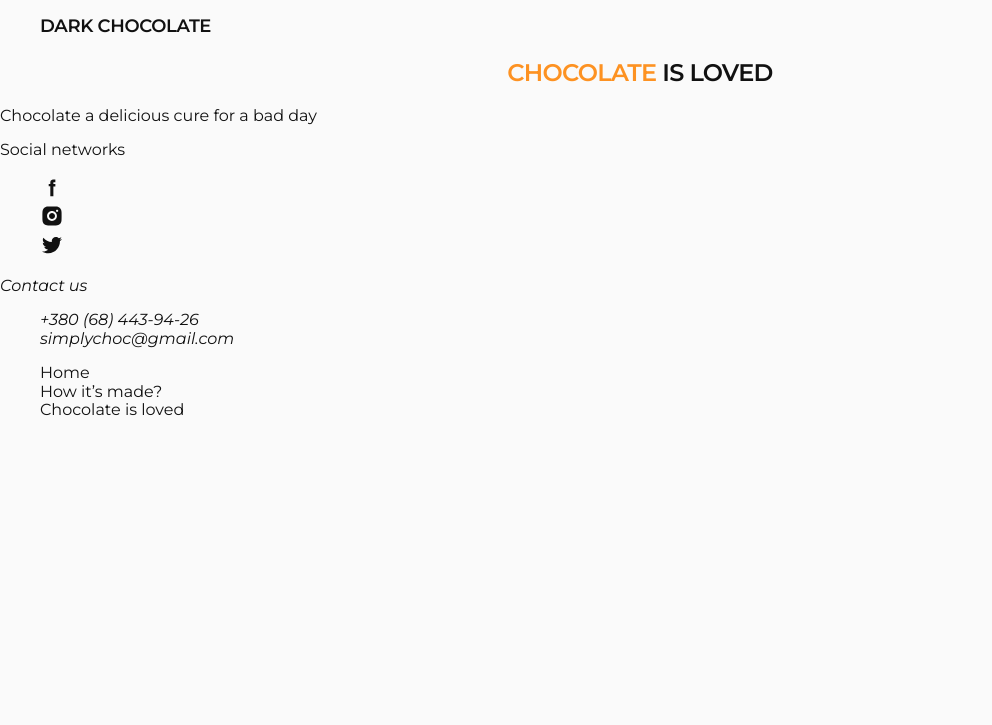
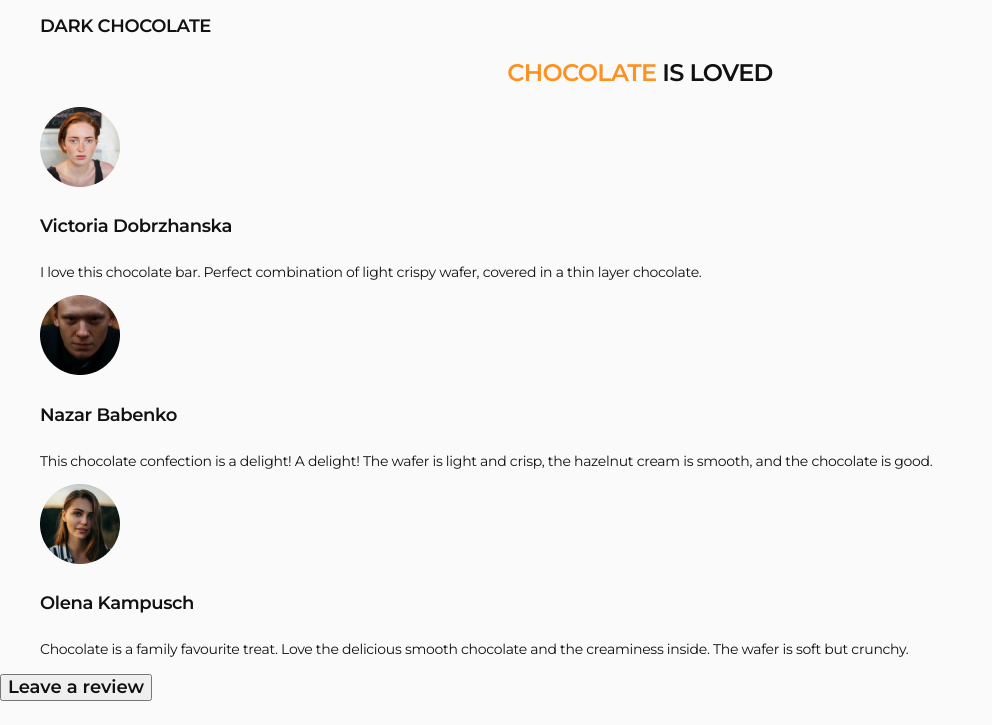
Before and after one commit to Lena8829/Chocolate, a plain HTML site: page index.html in a window 1280 px wide. Shown: the part 6331-7056 px from the top of the page, without its empty margins (0-992 px from the left). Before the commit the page ends 6766 px from the top, so only its background shows below. Drawn offline with nearby package versions, Linux system fonts and the light colour scheme.

Commit message:
reviews section styles

```diff
--- a/index.html
+++ b/index.html
@@ -146,7 +146,7 @@
         </section>
 
         <!-- Made section -->
-        <section id="made">
+        <section class="made" id="made">
             <h2 class="made-title">How it’s <span class="accent">made</span> ?</h2>
 
 
@@ -171,7 +171,7 @@
         </section>
 
         <!-- Products section -->
-        <section>
+        <section class="products">
             <h2 class="products-title">Our <span class="accent">products</span> </h2>
 
             <ul class="product-list">
@@ -237,7 +237,8 @@
         </section>
 
         <!-- Top-sellers section -->
-        <section>
+        <section class="top-sellers">
+
             <h2 class="topsellers-title"><span class="accent">Top</span> sellers</h2>
 
             <ul class="top-list">
@@ -263,14 +264,41 @@
         </section>
 
         <!-- Reviews section -->
-        <section id="reviews">
+        <section class="reviews" id="reviews">
             <h2 class="reviews-title"><span class="accent">Chocolate</span> is loved</h2>
+
+            <ul class="reviews-list">
+
+                <li class="reviews-item">
+                    <img class="reviews-pic" src="./images/reviews/victoria.png" alt="user-avatar" width="80"
+                        height="80">
+                    <h4 class="reviews-caption">Victoria Dobrzhanska</h4>
+                    <p class="reviews-text">I love this chocolate bar. Perfect combination of light crispy wafer,
+                        covered in a thin layer chocolate.</p>
+                </li>
+
+                <li class="reviews-item">
+                    <img class="reviews-pic" src="./images/reviews/nazar.png" alt="user-avatar" width="80" height="80">
+                    <h4 class="reviews-caption">Nazar Babenko</h4>
+                    <p class="reviews-text">This chocolate confection is a delight! A delight! The wafer is light and
+                        crisp, the hazelnut cream is smooth, and the chocolate is good.</p>
+                </li>
+
+                <li class="reviews-item">
+                    <img class="reviews-pic" src="./images/reviews/olena.png" alt="user-avatar" width="80" height="80">
+                    <h4 class="reviews-caption">Olena Kampusch</h4>
+                    <p class="reviews-text"> Chocolate is a family favourite treat. Love the delicious smooth chocolate
+                        and the creaminess inside. The wafer is soft but crunchy.</p>
+                </li>
+            </ul>
+
+            <button class="review-btn" type="button">Leave a review</button>
         </section>
     </main>
 
-    <footer>
+    <footer class="footer">
 
-        <p><span>Chocolate</span> a delicious cure for a bad day</p>
+        <p class="footer-slogan"><span class="accent">Chocolate</span> a delicious cure for a bad day</p>
 
         <p>Social networks</p>
         <ul>
--- a/styles.css
+++ b/styles.css
@@ -36,6 +36,9 @@ ol {
   font-weight: 600;
   text-transform: uppercase;
   text-align: center;
+}
+.accent {
+  color: #fd9222;
 }
 
 /* Header section */
@@ -120,10 +123,6 @@ header {
   color: rgba(255, 255, 255, 0.7);
 }
 
-.accent {
-  color: #fd9222;
-}
-
 /* Ingridients section */
 .ingridients-caption {
   font-size: 14px;
@@ -181,3 +180,34 @@ header {
   line-height: 1.33;
   letter-spacing: -0.02em;
 }
+
+/* Reviews section */
+.reviews-caption {
+  font-size: 18px;
+  font-weight: 600;
+  line-height: 1.33;
+  letter-spacing: -0.02em;
+}
+.reviews-text {
+  font-size: 14px;
+  font-weight: 400;
+  line-height: 1.29;
+  letter-spacing: -0.02em;
+}
+.review-btn {
+  font-size: 18px;
+  font-weight: 600;
+  line-height: auto;
+}
+
+/* Footer section */
+footer {
+  background-color: #1e1823;
+}
+.footer-slogan {
+  font-size: 28px;
+  line-height: 1.21;
+  letter-spacing: -0.03em;
+  font-weight: 500;
+  color: #ffffff;
+}
```
Also changed, not shown: images/reviews/nazar.png (renamed from images/reviews/img-2.png), images/reviews/olena.png (renamed from images/reviews/img-3.png), images/reviews/victoria.png (renamed from images/reviews/img-1.png).
